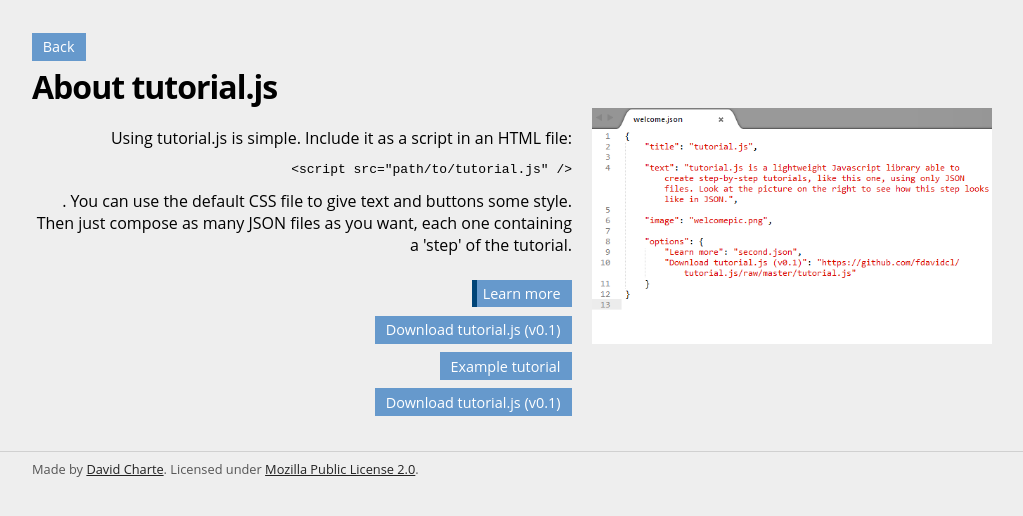
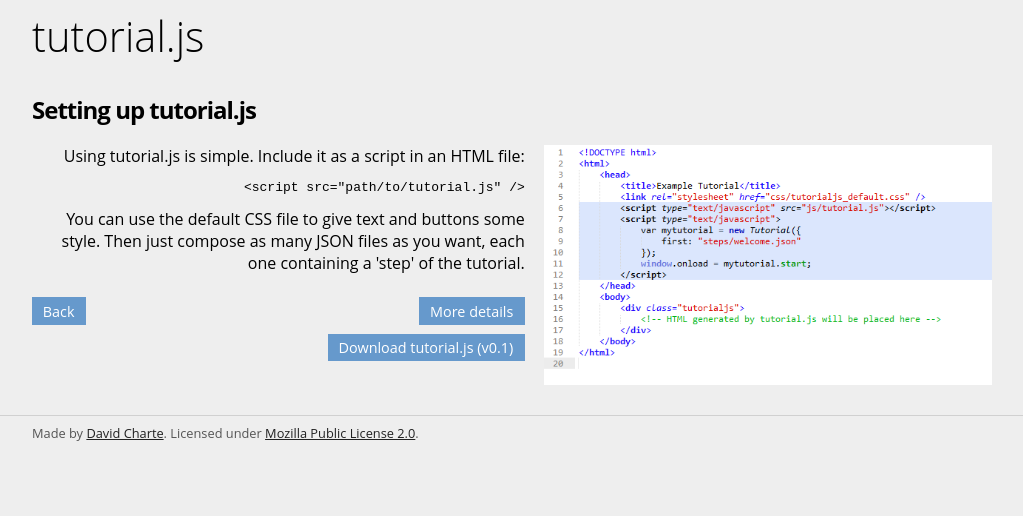
Before and after one commit to fdavidcl/tutorial.js, a plain HTML site: page index.html in a window 1280 px wide. Both pictures are taken after a click on the link "Learn more". Shown: the whole page, without its empty margins (128-1151 px from the left). Drawn offline with Linux system fonts and the light colour scheme.

Commit message:
Cambios varios

```diff
--- a/css/tutorialjs_default.css
+++ b/css/tutorialjs_default.css
@@ -1,31 +1,27 @@
 
 .tutorialjs-wrapper {
-	max-width: 960px;
+	max-width: 60em;
 	margin: 0 auto;
 }
 .tutorialjs-header {
-	font-size: 200%;
+	font-size: 150%;
 	font-weight: bold;
+	margin: 0 0 0.8em;
 	letter-spacing: -1px;
-	display: block;
-}
-.tutorialjs-hide {
-	display: none !important;
 }
 .tutorialjs-image {
-	float: right;
-	width: 400px;
+	float: right; /** Use float: left; if you want image on the left side **/
+	width: 28em; /** Image width (~400px) - Has to be slightly lower than padding-right in tutorialjs-step **/
 	max-width: 100%;
 }
 .tutorialjs-step {
-	padding-right: 420px;
+	padding-right: 29.2em; /** Use padding-left if you want image on the left side **/
 }
-.tutorialjs-text {
-	margin: 1.2em 0;
-	text-align: right;
+.tutorialjs-text, .tutorialjs-options {
+	text-align: right; /** Use text-align: left; if you want image on the left side **/
 }
 .tutorialjs-options {
-	text-align: right;
+	margin-top: 1.2em;
 }
 .tutorialjs-button {
 	background: #69c;
@@ -37,6 +33,11 @@
 	text-decoration: none;
 	cursor: pointer;
 	margin: 0.3em 0;
+	vertical-align: bottom;
+}
+.tutorialjs-button.tutorialjs-back {
+	margin-right: 0.6em;
+	float: left;
 }
 .tutorialjs-button:hover {
 	opacity: .85;
@@ -44,26 +45,31 @@
 .tutorialjs-button:active {
 	border-color: #047;
 }
+
 .tutorialjs-button.tutorialjs-loading {
 	        animation: 0.8s infinite ease-in-out tutorialjs-border;
 	     -o-animation: 0.8s infinite ease-in-out tutorialjs-border;
+	    -ms-animation: 0.8s infinite ease-in-out tutorialjs-border;
 	   -moz-animation: 0.8s infinite ease-in-out tutorialjs-border;
 	-webkit-animation: 0.8s infinite ease-in-out tutorialjs-border;
 }
-
 @keyframes tutorialjs-border {
-	0%, 100% { border-color: transparent; }
-	50% { border-color: #047; }
+	50% { border-color: transparent; }
+	0%, 100% { border-color: #047; }
 }
 @-o-keyframes tutorialjs-border {
-	0%, 100% { border-color: transparent; }
-	50% { border-color: #047; }
+	50% { border-color: transparent; }
+	0%, 100% { border-color: #047; }
+}
+@-ms-keyframes tutorialjs-border {
+	50% { border-color: transparent; }
+	0%, 100% { border-color: #047; }
 }
 @-moz-keyframes tutorialjs-border {
-	0%, 100% { border-color: transparent; }
-	50% { border-color: #047; }
+	50% { border-color: transparent; }
+	0%, 100% { border-color: #047; }
 }
 @-webkit-keyframes tutorialjs-border {
-	0%, 100% { border-color: transparent; }
-	50% { border-color: #047; }
+	50% { border-color: transparent; }
+	0%, 100% { border-color: #047; }
 }
--- a/index.html
+++ b/index.html
@@ -8,6 +8,17 @@
 				background: #eee;
 				font-family: Open Sans, Segoe UI, sans-serif;
 			}
+			header {
+				margin: 0 auto;
+				max-width: 60em;
+				padding: 0;
+			}
+			header h1 {
+				margin: 0;
+				padding: 0;
+				font-weight: 300;
+				font-size: 260%;
+			}
 			.tutorialjs {
 				margin-top: 1.8em;
 				min-height: 50%;
@@ -15,8 +26,8 @@
 			}
 			footer {
 				margin: 2.4em auto 0;
-				max-width: 960px;
-				padding: .6em 40px;
+				max-width: 75em;
+				padding: .6em 4em;
 				border-top: 1px solid #d0d0d0;
 				clear: both;
 				font-size: 80%;
@@ -30,13 +41,14 @@
 		<link rel="stylesheet" href="css/tutorialjs_default.css" />
 		<script type="text/javascript" src="tutorial.js"></script>
 		<script type="text/javascript">
-			var tut = new Tutorial({
+			var tutjs_home = new Tutorial({
 				first: "steps/welcome.json"
 			});
-			window.onload = tut.start;
+			window.onload = tutjs_home.start;
 		</script>
 	</head>
 	<body>
+		<header><h1>tutorial.js</h1></header>
 		<div class="tutorialjs">
 			<!-- HTML generated by tutorial.js will be placed here -->
 		</div>
--- a/steps/second.json
+++ b/steps/second.json
@@ -1,12 +1,12 @@
 {
-	"title": "About tutorial.js",
+	"title": "Setting up tutorial.js",
 
-	"text": "Using tutorial.js is simple. Include it as a script in an HTML file: <pre>&lt;script src=\"path/to/tutorial.js\" /&gt;</pre>. You can use the default CSS file to give text and buttons some style. Then just compose as many JSON files as you want, each one containing a 'step' of the tutorial.",
+	"text": "Using tutorial.js is simple. Include it as a script in an HTML file: <pre>&lt;script src=\"path/to/tutorial.js\" /&gt;</pre>You can use the default CSS file to give text and buttons some style. Then just compose as many JSON files as you want, each one containing a 'step' of the tutorial.",
 
-	"image": "welcomepic.png",
+	"image": "simplesetup.png",
 
 	"options": {
-		"Example tutorial": "installlinux.json",
+		"More details": "steps/second.json",
 		"Download tutorial.js (v0.1)": "https://github.com/fdavidcl/tutorial.js/raw/master/tutorial.js"
 	}
 }
--- a/steps/welcome.json
+++ b/steps/welcome.json
@@ -1,5 +1,5 @@
 {
-	"title": "tutorial.js",
+	"title": "What is tutorial.js?",
 
 	"text": "tutorial.js is a lightweight Javascript library able to create step-by-step tutorials, like this one, using only JSON files. Look at the picture on the right to see how this step looks like in JSON.",
 
--- a/tutorial.js
+++ b/tutorial.js
@@ -11,13 +11,14 @@
 
 var Tutorial = function(args) {
 	// Default option values
-	var container, first, back_button, history;
+	var container, first, back_button, history, enable_back;
 
 	var set_vars = function() {
 		container = document.querySelector(".tutorialjs") ? document.querySelector(".tutorialjs") : document.querySelector("body");
 		first = "first.json";
 		back_button = "Back";
 		history = [];
+		enable_back = true;
 
 		if (args != null) {
 			if (typeof args == "object") {
@@ -30,17 +31,18 @@ var Tutorial = function(args) {
 		}
 	}
 
+	var go_back = function() {
+		history.pop(); // Remove current step from history
+		ajax_get(history.pop(), display);
+		if (history.length < 2) this.classList.add("tutorialjs-hide");
+	}
+
 	var gen_html = function() {
 		var w = document.createElement("div");
 			w.className = "tutorialjs-wrapper";
-		var b = document.createElement("a");
-			b.className = "tutorialjs-button tutorialjs-back tutorialjs-hide";
-			b.href = "javascript:;";
-			b.textContent = back_button;
-			b.onclick = this.go_back;
 		var s = document.createElement("div");
 			s.className = "tutorialjs-step";
-		var h = document.createElement("header");
+		var h = document.createElement("div");
 			h.className = "tutorialjs-header";
 		var t = document.createElement("div");
 			t.className = "tutorialjs-text";
@@ -51,7 +53,6 @@ var Tutorial = function(args) {
 
 		s.appendChild(t);
 		s.appendChild(o);
-		w.appendChild(b);
 		w.appendChild(h);
 		w.appendChild(i);
 		w.appendChild(s);
@@ -75,18 +76,23 @@ var Tutorial = function(args) {
 		xmlhttp.send();
 	}
 
-	this.go_back = function() {
-		history.pop(); // Remove current step from history
-		ajax_get(history.pop(), display);
-		if (history.length == 1) document.querySelector(".tutorialjs-back").classList.add("tutorialjs-hide");
-	}
-
 	var display = function(url, step) {
 		container.querySelector(".tutorialjs-header").textContent = step.title;
 		container.querySelector(".tutorialjs-text").innerHTML = step.text;
 		container.querySelector(".tutorialjs-image").src = step.image;
 
 		var button_list = container.querySelector(".tutorialjs-options");
+		button_list.innerHTML = ""; // Remove older buttons
+
+		if (history.length > 0 && enable_back) {
+			var back = document.createElement("a");
+				back.className = "tutorialjs-button tutorialjs-back";
+				back.href = "javascript:;";
+				back.textContent = back_button;
+				back.onclick = go_back;
+
+			button_list.appendChild(back);
+		}
 
 		for (o in step.options) {
 			var current_url = step.options[o];
@@ -98,10 +104,11 @@ var Tutorial = function(args) {
 				nbut.href = "javascript:;";
 				nbut.setAttribute("data-url", current_url);
 				nbut.onclick = function() {
-					this.classList.add("tutorialjs-loading");
+					var b = this;
+					b.classList.add("tutorialjs-loading");
 					ajax_get(this.getAttribute("data-url"), function(u, s) {
 						display(u, s);
-						this.classList.remove("tutorialjs-loading");
+						b.classList.remove("tutorialjs-loading");
 					});
 				};
 			} else {
```
Also changed, not shown: simplesetup.png (added), 2 other files.
